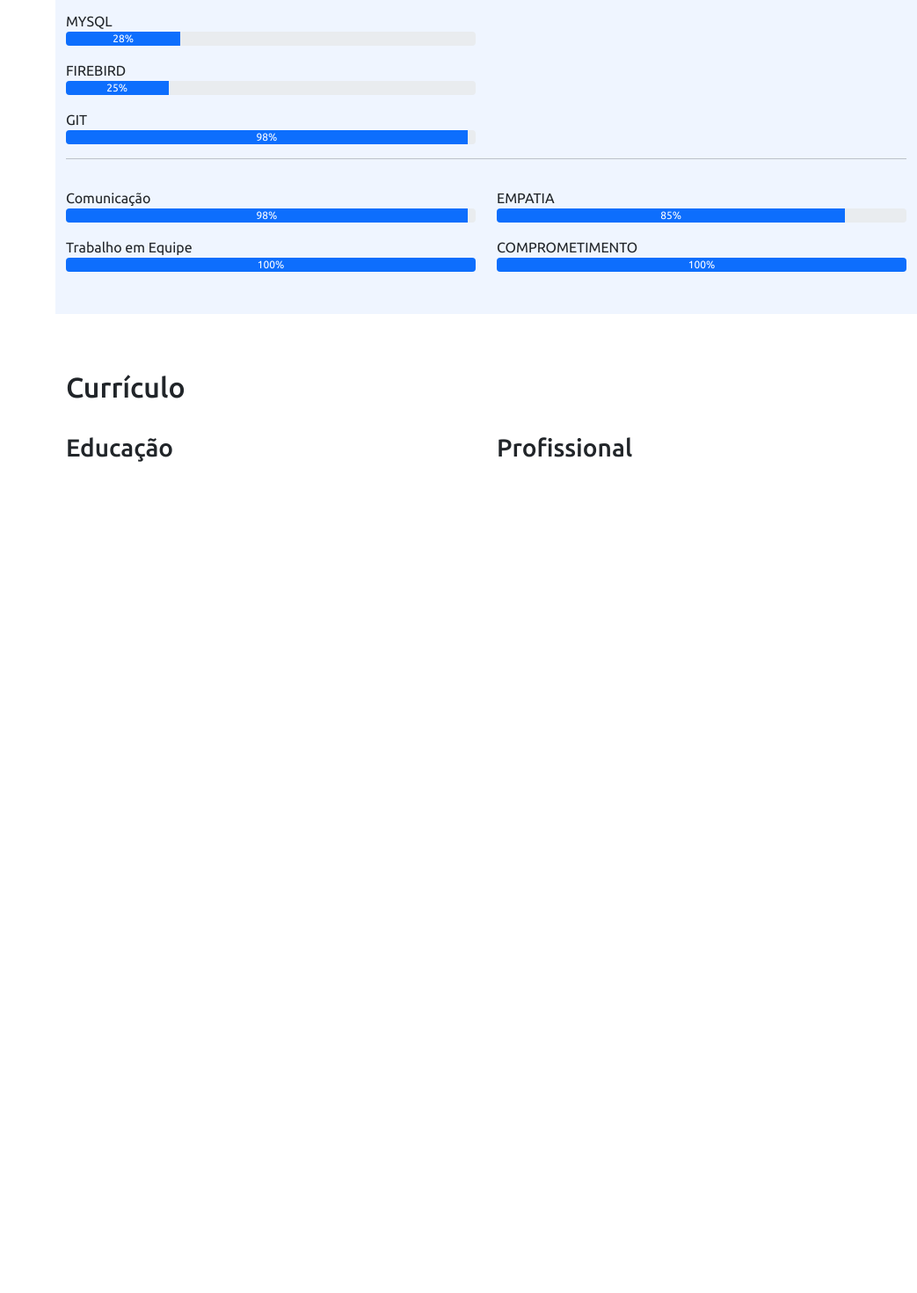
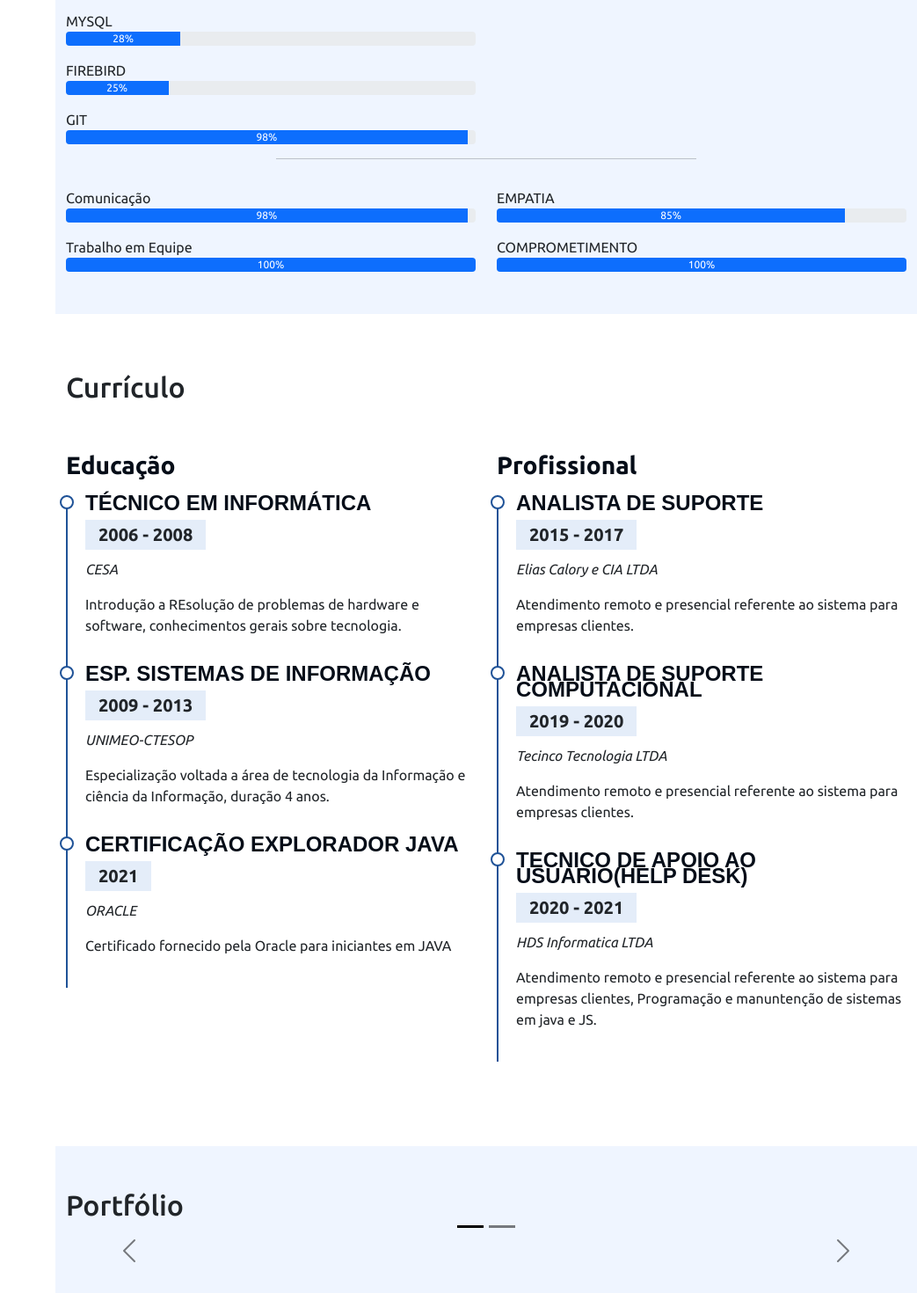
Before and after one commit to DiomarAlexandrino/portifolio-em-flask, a Flask app: page / in a window 1280 px wide. Shown: the part 1867-3337 px from the top of the page at 88% size, without its empty margins (237-1280 px from the left). Before the commit the page ends 2392 px from the top, so only its background shows below. Run offline with Flask 2, Linux system fonts and the light colour scheme; some libraries are stand-ins or nearby versions.

Commit message:
alteracao

```diff
--- a/static/style.css
+++ b/static/style.css
@@ -190,3 +190,46 @@ i.menu-mobile {
   .section-bg{
       background-color: #eff5ff;
   }
+
+  .cv .cv-title{
+      font-weight : 700;
+      margin-top: 20px;
+      margin-bottom: 20px;
+      color:#050d18;
+  }
+
+  .cv .cv-item {
+      padding: 0 0 20px 20px;
+      margin-top: -2px;
+      border-left: 2px solid #1f5297;
+      position: relative;
+  }
+
+  .cv .cv-item h4 {
+      line-height: 18px;
+      font-weight: 600;
+      text-transform: uppercase;
+      font-family: "Poppins", sans-serif;
+      color: #050d18;
+      margin-bottom: 10px;
+  }
+
+  .cv .cv-item h5 {
+      background: #e4edf9;
+      padding: 5px 15px;
+      display: inline-block;
+      font-weight: 600;
+      margin-bottom: 10px;
+  }
+
+  .cv .cv-item::before {
+      content: "";
+      position: absolute;
+      top: 0;
+      left: -9px;
+      width: 16px;
+      height: 16px;
+      border: 2px solid #1f5297;
+      background: #fff;
+      border-radius: 50%;
+  }
--- a/templates/index.html
+++ b/templates/index.html
@@ -221,7 +221,7 @@
 
           </div>
         </div>
-        <hr>
+        <hr class='w-50 me-auto ms-auto'>
         <div class="row">
 
           <div class="col-md-6">
@@ -255,20 +255,139 @@
       <h2 class='pt-3 pb-4'>Currículo</h2>
       <div class="row">
        <div class="col-md-6">
-        <h3>Educação</h3>
+        <h3 class="cv-title">Educação</h3>
         <div class='cv-item'>
-
+          <h4>Técnico em informática</h4>
+          <h5>2006 - 2008</h5>
+          <p><em>CESA</em></p>
+          <p>Introdução a REsolução de problemas de hardware
+            e software, conhecimentos gerais sobre tecnologia.
+          </p>
+      </div>
+        <div class='cv-item'>
+            <h4>Esp. Sistemas de Informação</h4>
+            <h5>2009 - 2013</h5>
+            <p><em>UNIMEO-CTESOP</em></p>
+            <p>Especialização voltada a área de
+              tecnologia da Informação e ciência da Informação,
+               duração 4 anos.
+            </p>
         </div>
+        <div class='cv-item'>
+          <h4>Certificação Explorador Java</h4>
+          <h5>2021</h5>
+          <p><em>ORACLE</em></p>
+          <p>Certificado fornecido pela Oracle para
+            iniciantes em JAVA
+          </p>
+      </div>
        </div>
 
        <div class="col-md-6">
-        <h3>Profissional</h3>
-        <div class='cv-item'>
+        <h3 class= "cv-title"> Profissional</h3>
 
-        </div>
+
+      <div class='cv-item'>
+        <h4>Analista de Suporte </h4>
+        <h5>2015 - 2017</h5>
+        <p><em>Elias Calory e CIA LTDA</em></p>
+        <p>Atendimento remoto e presencial
+          referente ao sistema para empresas clientes.
+        </p>
+    </div>
+    <div class='cv-item'>
+      <h4>Analista de Suporte Computacional </h4>
+      <h5>2019 - 2020</h5>
+      <p><em>Tecinco Tecnologia LTDA</em></p>
+      <p>Atendimento remoto e presencial
+        referente ao sistema para empresas clientes.
+      </p>
+    </div>
+    <div class='cv-item'>
+      <h4>Tecnico de Apoio ao Usuario(Help Desk) </h4>
+      <h5>2020 - 2021</h5>
+      <p><em>HDS Informatica LTDA</em></p>
+      <p>Atendimento remoto e presencial
+        referente ao sistema para empresas clientes,
+        Programação e manuntenção de sistemas em java e JS.
+      </p>
+    </div>
        </div>
 
-      </div>
+
+
+
+    </div>
+   </section>
+
+   <section id="portfolio" class="mt-5 section-bg">
+    <div class="container pb-5 pt-5">
+        <h2 class="pb-4">Portfólio</h2>
+
+        <div id="carouselPortfolio" class="carousel carousel-dark slide" data-bs-ride="carousel">
+          <div class="carousel-indicators">
+            <button type="button" data-bs-target="#carouselPortfolio" data-bs-slide-to="0" class="active" aria-current="true" aria-label="Slide 1"></button>
+            <button type="button" data-bs-target="#carouselPortfolio" data-bs-slide-to="1" aria-label="Slide 2"></button>
+
+          </div>
+          <div class="carousel-inner">
+            <div class="carousel-item active" data-bs-interval="10000">
+
+              <div class="carousel-caption d-none d-md-block">
+                <h5>First slide label</h5>
+                <p>Some representative placeholder content for the first slide.</p>
+              </div>
+            </div>
+            <div class="carousel-item" data-bs-interval="2000">
+              <div class="row row-cols-1 row-cols-md-2 g-4">
+                <div class="col">
+                  <div class="card">
+                    <img src="../static/img/bot.png"
+                    class="card-img-top" alt="Bot-Whatssap">
+                    <div class="card-body">
+                      <h5 class="card-title">Projeto Robô Whatssap</h5>
+                      <p class="card-text">
+                        Projeto feito em JS para resposta de mensagens do whatssap
+                        de forma automatica e envio de arquivos.
+                      </p>
+                    </div>
+                  </div>
+                </div>
+                <div class="col">
+                  <div class="card">
+                    <img src="..." class="card-img-top" alt="...">
+                    <div class="card-body">
+                      <h5 class="card-title">Card title</h5>
+                      <p class="card-text">This is a longer card with supporting text below as a natural lead-in to additional content. This content is a little bit longer.</p>
+                    </div>
+                  </div>
+                </div>
+                <div class="col">
+                  <div class="card">
+                    <img src="..." class="card-img-top" alt="...">
+                    <div class="card-body">
+                      <h5 class="card-title">Card title</h5>
+                      <p class="card-text">This is a longer card with supporting text below as a natural lead-in to additional content.</p>
+                    </div>
+                  </div>
+                </div>
+
+              </div>
+
+            </div>
+            <div class="carousel-item">
+
+            </div>
+          </div>
+          <button class="carousel-control-prev" type="button" data-bs-target="#carouselPortfolio" data-bs-slide="prev">
+            <span class="carousel-control-prev-icon" aria-hidden="true"></span>
+            <span class="visually-hidden">Previous</span>
+          </button>
+          <button class="carousel-control-next" type="button" data-bs-target="#carouselExampleDark" data-bs-slide="next">
+            <span class="carousel-control-next-icon" aria-hidden="true"></span>
+            <span class="visually-hidden">Next</span>
+          </button>
+        </div>
     </div>
    </section>
 
```
Also changed, not shown: static/img/bot.png (added).
